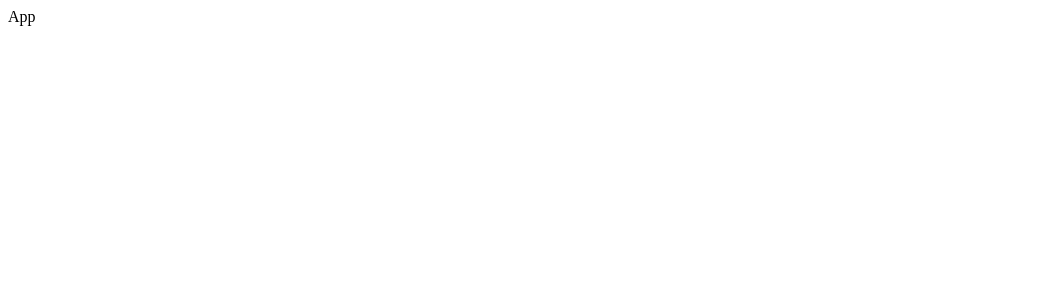
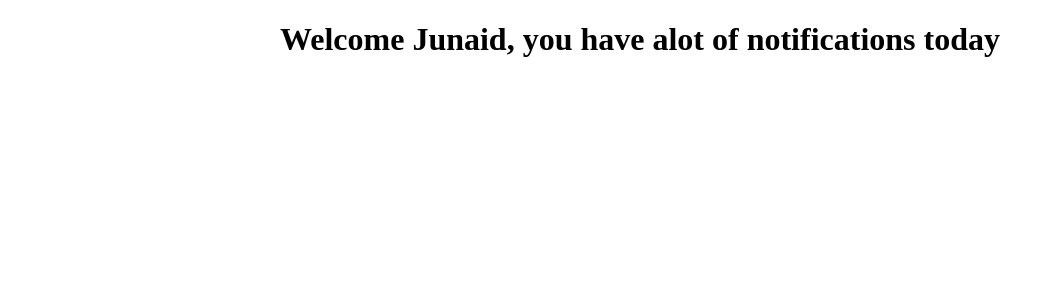
Before and after one commit to Junaidhkn/react_typescript, a React (Create React App) app: page / in a window 1280 px wide. Shown: the top 300 px of the page, without its empty margins (0-1055 px from the left). Built offline with nearby package versions, Linux system fonts and the light colour scheme.

Commit message:
greet component

```diff
--- a/src/App.tsx
+++ b/src/App.tsx
@@ -1,5 +1,13 @@
+import './App.css';
+
+import Greet from './components/Greet';
+
 const App = () => {
-	return <div>App</div>;
+	return (
+		<div className='App'>
+			<Greet />
+		</div>
+	);
 };
 
 export default App;
--- /dev/null
+++ b/src/components/Greet.tsx
@@ -0,0 +1,11 @@
+import React from 'react';
+
+const Greet = () => {
+	return (
+		<div>
+			<h1>Welcome Junaid, you have alot of notifications today</h1>
+		</div>
+	);
+};
+
+export default Greet;
```
